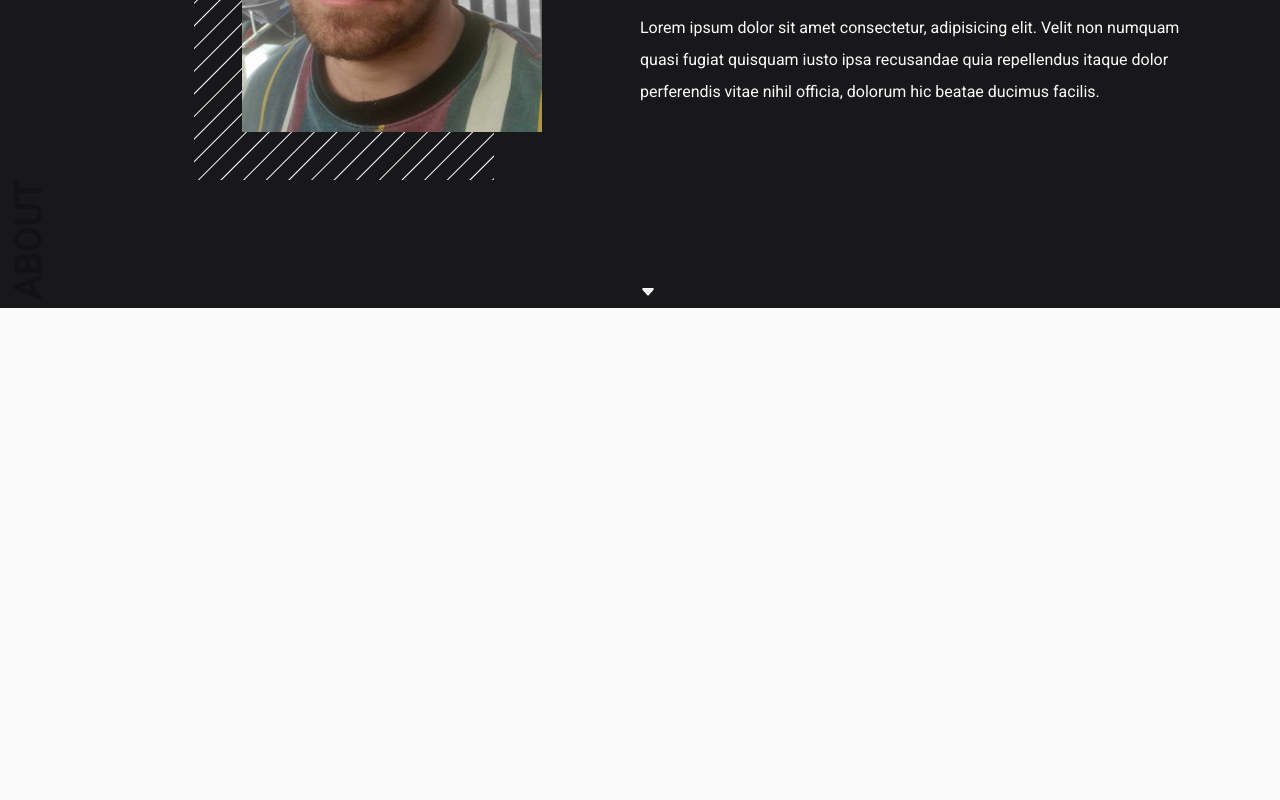
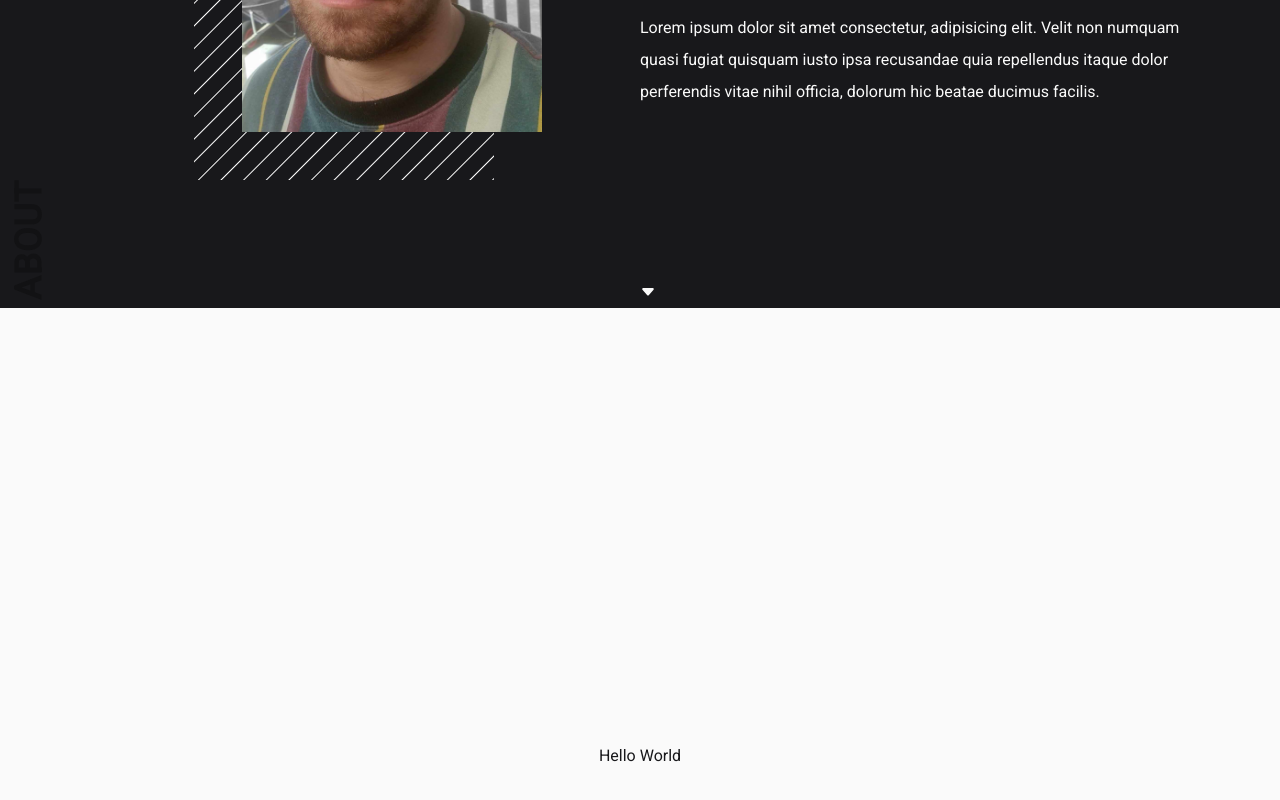
Before and after one commit to williamalowe/portfolio, a Next.js app: page / in a window 1280 px wide. Shown: the part 1292-2092 px from the top of the page. Before the commit the page ends 1600 px from the top, so only its background shows below. Built offline with nearby package versions, Linux system fonts and the light colour scheme.

Commit message:
feat: add projects component

```diff
--- a/src/app/page.tsx
+++ b/src/app/page.tsx
@@ -1,11 +1,13 @@
 import About from "@/components/about";
 import Intro from "@/components/intro";
+import Projects from "@/components/projects";
 
 export default function Home() {
   return (
     <main className="flex min-h-screen flex-col items-center justify-between">
       <Intro />
       <About />
+      <Projects />
     </main>
   );
 }
--- a/src/components/about.tsx
+++ b/src/components/about.tsx
@@ -1,6 +1,5 @@
-import { BsCaretDown, BsCaretDownFill, BsCaretUpFill } from "react-icons/bs";
+import { BsCaretDownFill } from "react-icons/bs";
 import AboutImage from "./about-image";
-import LinksArrow from "./links-arrow";
 import Link from "next/link";
 import ReturnArrow from "./return-arrow";
 
--- /dev/null
+++ b/src/components/projects.tsx
@@ -0,0 +1,14 @@
+import React from 'react'
+
+export default function Projects() {
+  return (
+    <section
+      id="projects"
+      className="relative h-screen w-full flex bg-zinc-50 text-zinc-900 justify-center px-24 pt-24"
+    >
+      <div className="flex items-center justify-center max-w-[1200px]">
+        <h1>Hello World</h1>
+      </div>
+    </section>
+  )
+}
```
